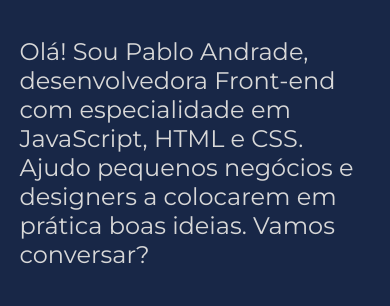
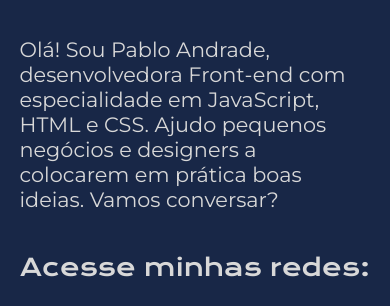
Before and after one commit to PabletsStep/portfolio, a plain HTML site: page index.html in a window 390 px wide. Shown: the part 703-1009 px from the top of the page. Drawn offline with nearby package versions, Linux system fonts and the light colour scheme.

Commit message:
finalizando projeto

```diff
--- a/styles/style.css
+++ b/styles/style.css
@@ -146,4 +146,8 @@ body {
     .apresentacao__conteudo {
         width: 100%;
     }
+
+    .apresentacao__conteudo__texto {
+        font-size: 1.3rem;
+    }
 }
```
